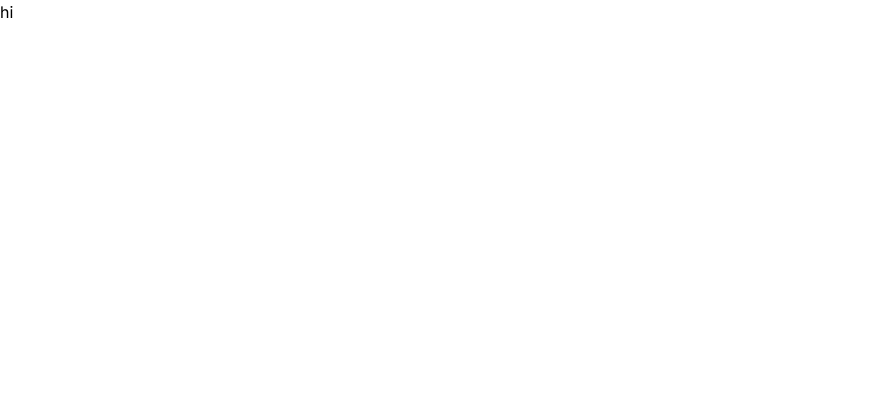
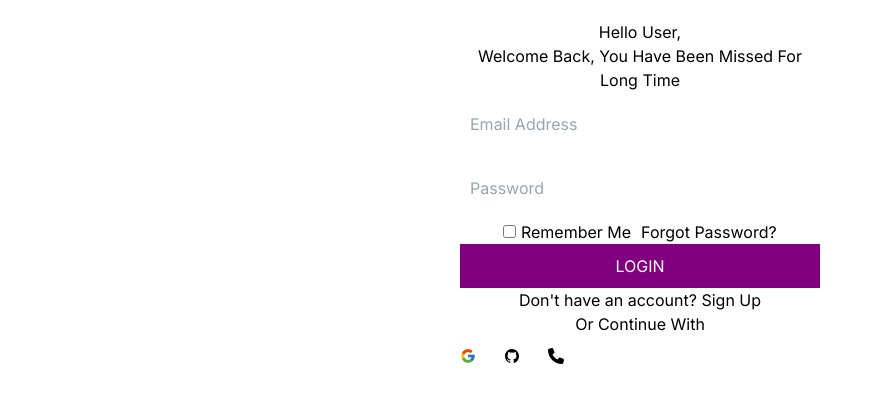
Before and after one commit to Shahfaix/fyp-project, a Next.js app: page /auth in a window 1280 px wide. Shown: the top 402 px of the page, without its empty margins (0-882 px from the left). Built offline with nearby package versions, Linux system fonts and the light colour scheme.

Commit message:
login-page

```diff
--- a/app/auth/page.tsx
+++ b/app/auth/page.tsx
@@ -1,14 +1,90 @@
-import React from 'react'
-import Image from 'next/image';
-import Logo from "../../public/assests/Logo.png"
+'use client'
+// pages/login.tsx
+import { useState, FormEvent } from 'react';
+import { AiFillGoogleCircle, AiFillApple } from 'react-icons/ai'; // or any other icon library
+import { FaFacebookF } from 'react-icons/fa';
+import { FcGoogle } from "react-icons/fc";
+import { IoLogoGithub } from "react-icons/io5";
+import { FaPhone } from "react-icons/fa6";
 
+const LoginPage = () => {
+  const [email, setEmail] = useState('');
+  const [password, setPassword] = useState('');
+  const [rememberMe, setRememberMe] = useState(false);
 
-const LoginPage: React.FC= () => {
+  const handleSubmit = (event: FormEvent) => {
+    event.preventDefault();
+    // Handle your login logic here
+  };
+
+  // Styles can be externalized to a CSS/SCSS file or a JS object for CSS-in-JS solutions
+  const pageStyles = {
+    container: {
+      maxWidth: '400px',
+      margin: '0 auto',
+      padding: '20px',
+      textAlign: 'center' as const,
+    },
+    input: {
+      margin: '10px 0',
+      width: '100%',
+      padding: '10px',
+    },
+    button: {
+      width: '100%',
+      padding: '10px',
+      backgroundColor: 'purple',
+      color: 'white',
+      border: 'none',
+    },
+    socialIcon: {
+      margin: '0 10px',
+    },
+  };
+
   return (
-   <div>
-    hi
-   </div>
-  )
-}
+    <div style={pageStyles.container}>
+      <h1>Hello User,</h1>
+      <p>Welcome Back, You Have Been Missed For Long Time</p>
+      <form onSubmit={handleSubmit}>
+        <input
+          type="email"
+          value={email}
+          onChange={(e) => setEmail(e.target.value)}
+          placeholder="Email Address"
+          style={pageStyles.input}
+        />
+        <input
+          type="password"
+          value={password}
+          onChange={(e) => setPassword(e.target.value)}
+          placeholder="Password"
+          style={pageStyles.input}
+        />
+        <div>
+          <label>
+            <input
+              type="checkbox"
+              checked={rememberMe}
+              onChange={(e) => setRememberMe(e.target.checked)}
+            /> Remember Me
+          </label>
+          <a href="/forgot-password" style={{ marginLeft: '10px' }}>
+            Forgot Password?
+          </a>
+        </div>
+        <button type="submit" style={pageStyles.button}>LOGIN</button>
+        <p>Don't have an account? <a href="/signup">Sign Up</a></p>
+      </form>
+      <p>Or Continue With</p>
+      <div className="flex flex-row  pt-3 gap-7">
+        <FcGoogle />
+        <IoLogoGithub />
+        <FaPhone />
 
-export default LoginPage
+        </div>
+    </div>
+  );
+};
+
+export default LoginPage;
```
